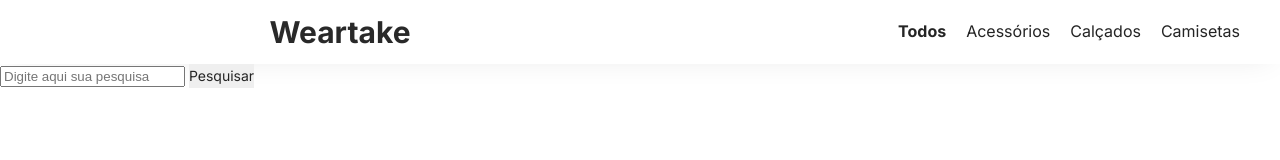
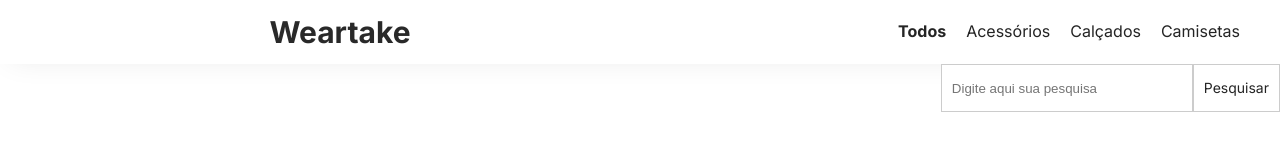
Before and after one commit to Kenzie-Academy-Brasil-Developers/m1-entrega-capstone-ecommerce-sergio1pj, a plain HTML site: page index.html in a window 1280 px wide. Drawn offline with Linux system fonts and the light colour scheme.

Commit message:
Alterando import url font

```diff
--- a/css/style.css
+++ b/css/style.css
@@ -1,4 +1,4 @@
-@import url('https://fonts.googleapis.com/css2?family=Inter:wght@400;700&display=swap');
+@import url('https://fonts.googleapis.com/css2?family=Inter:wght@400;500;700&display=swap');
 html,body,figure,header,ul,li,img,p,h1,h2,h3,nav,div,a, section, button {
     margin: 0;
     padding: 0;
@@ -54,3 +54,18 @@ html,body,figure,header,ul,li,img,p,h1,h2,h3,nav,div,a, section, button {
     line-height: 24px;
     color: #292929;
 }
+.search-bar {
+    display: flex;
+    justify-content: end;
+}
+.search-bar input {
+    height: 26px;
+    padding: 10px;
+    width: 230px;
+    border: solid 1px #ccc;
+}
+.search-bar button {
+    border: solid 1px #ccc;
+    background: #fff;
+    padding: 0 10px;
+}
```
